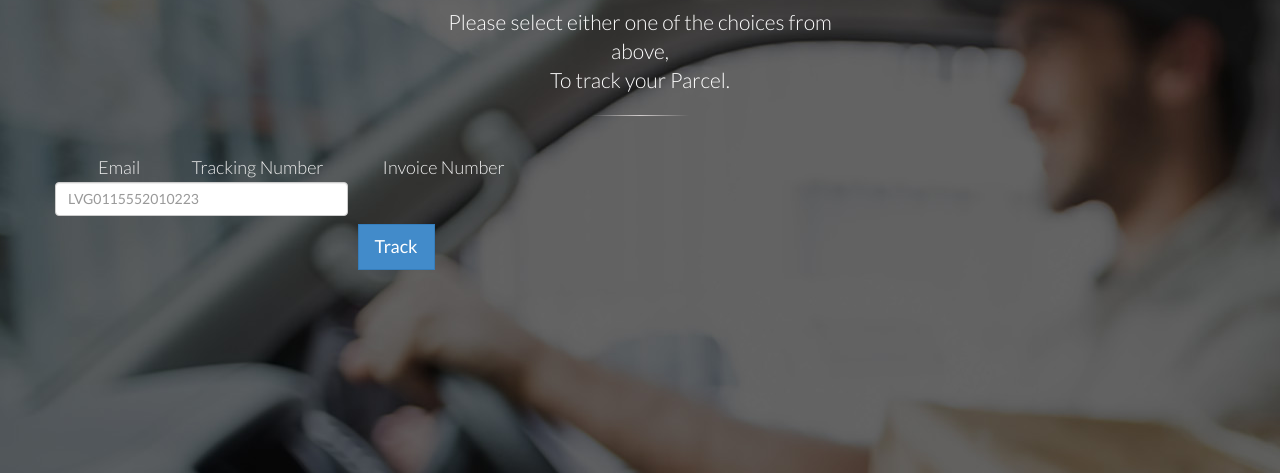
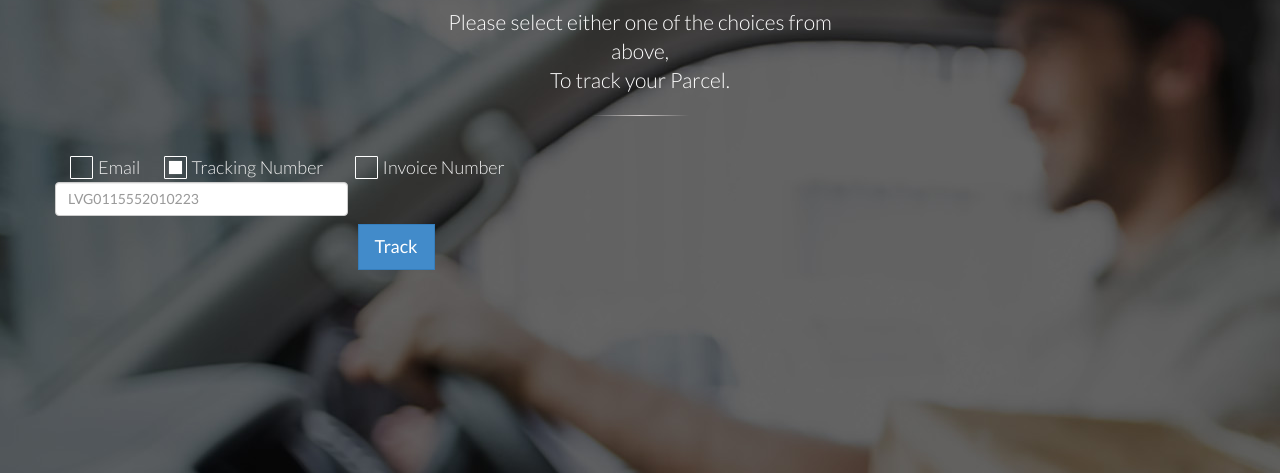
Before and after one commit to ceffectz/fstrackingparcel, a plain HTML site: page index.html in a window 1280 px wide. Shown: the part 327-800 px from the top of the page. Drawn offline with Linux system fonts and the light colour scheme; files that its build step writes are made by us from their sources; the site is published under a folder, as on GitHub Pages, so addresses that start at the root find nothing.

Commit message:
Commit Ver.9
+ Fixing Checkbox Images Path

```diff
--- a/css/styles.css
+++ b/css/styles.css
@@ -470,7 +470,7 @@ input[type=radio].css-checkbox + label.css-label.chk {
     background-position: 0 -23px;
 }
 label.css-label {
-    background-image: url(/img/checkboximg.png);
+    background-image: url(../img/checkboximg.png);
     -webkit-touch-callout: none;
     -webkit-user-select: none;
     -khtml-user-select: none;
```
